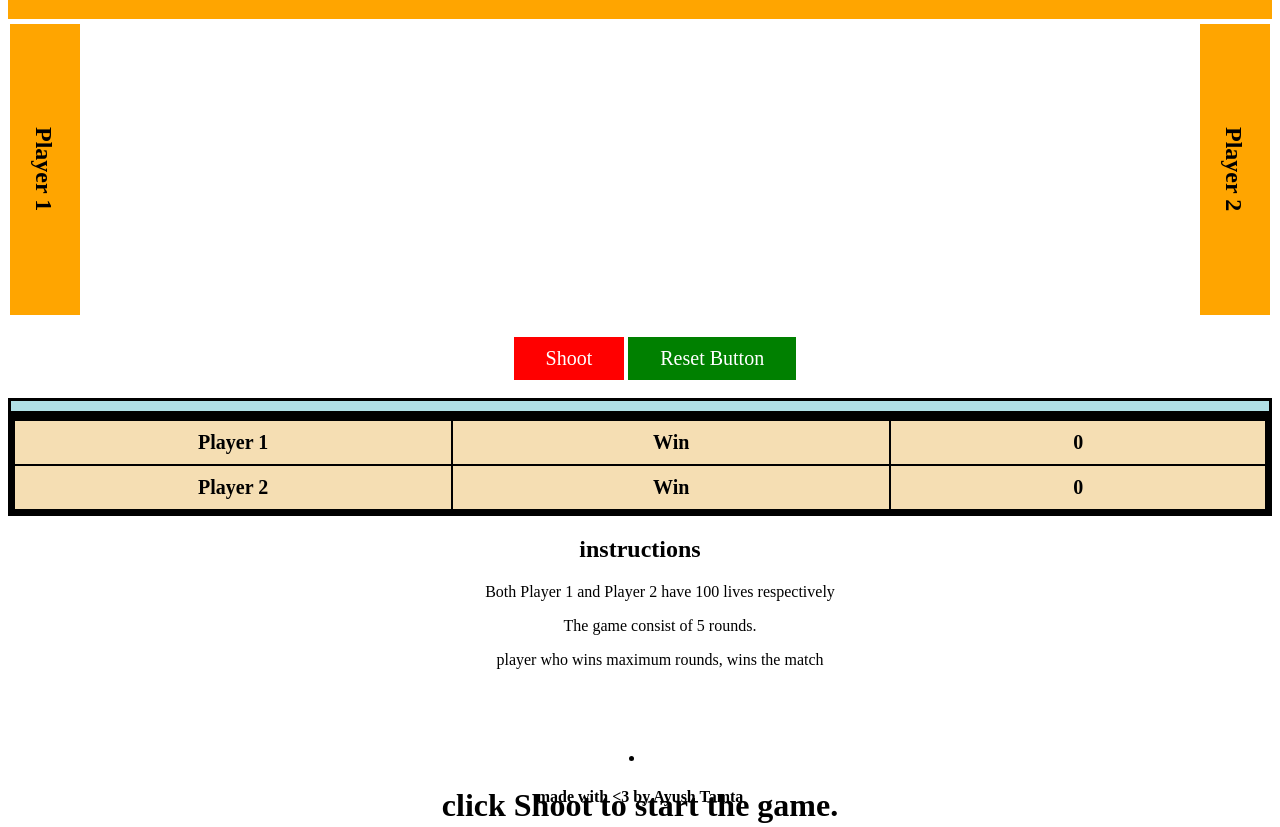
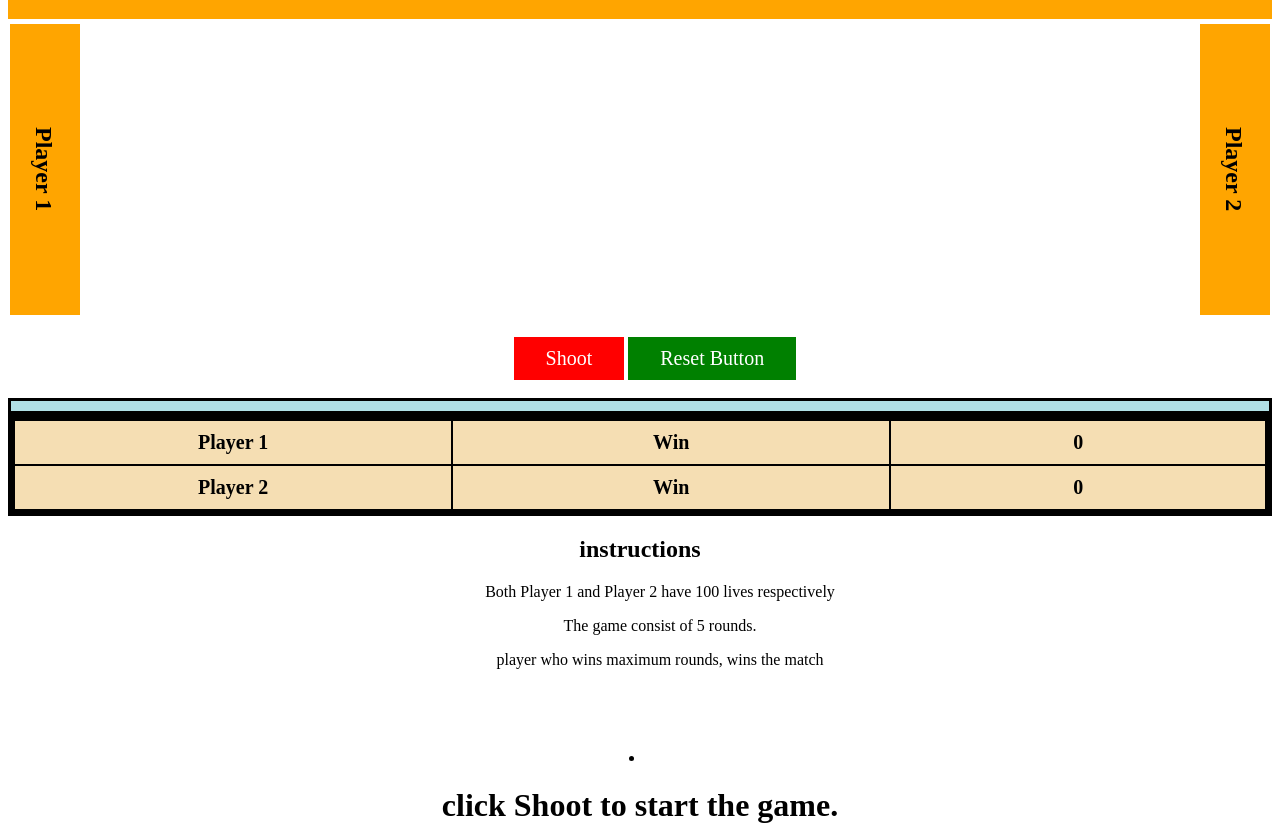
Before and after one commit to AyushTamta/2Player-Shooting-Game, a plain HTML site: page index.html in a window 1280 px wide. Shown: the part 63-890 px from the top of the page. Drawn offline with Linux system fonts and the light colour scheme.

Commit message:
Update index.html

```diff
--- a/index.html
+++ b/index.html
@@ -94,7 +94,7 @@
           <h1 class ="bounce">click Shoot to start the game.</h1>
           <li></li>
 
-          <h4>made with <3 by Ayush Tamta</h4>
+
 
 
       </div>
```
